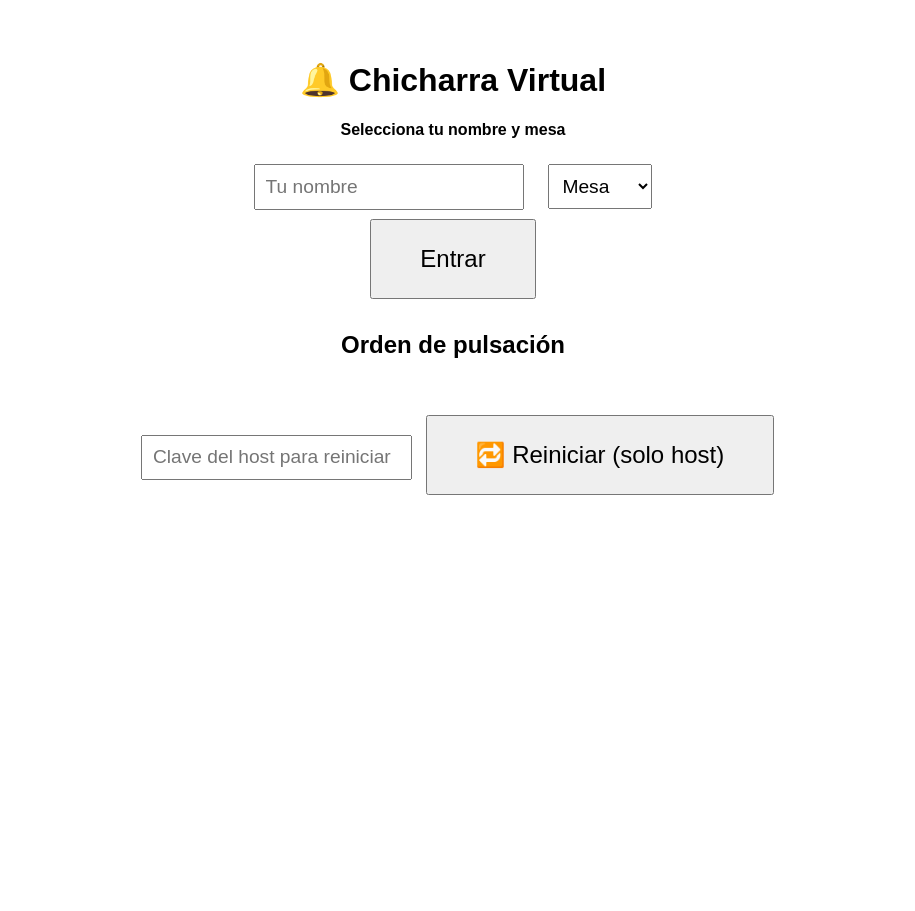
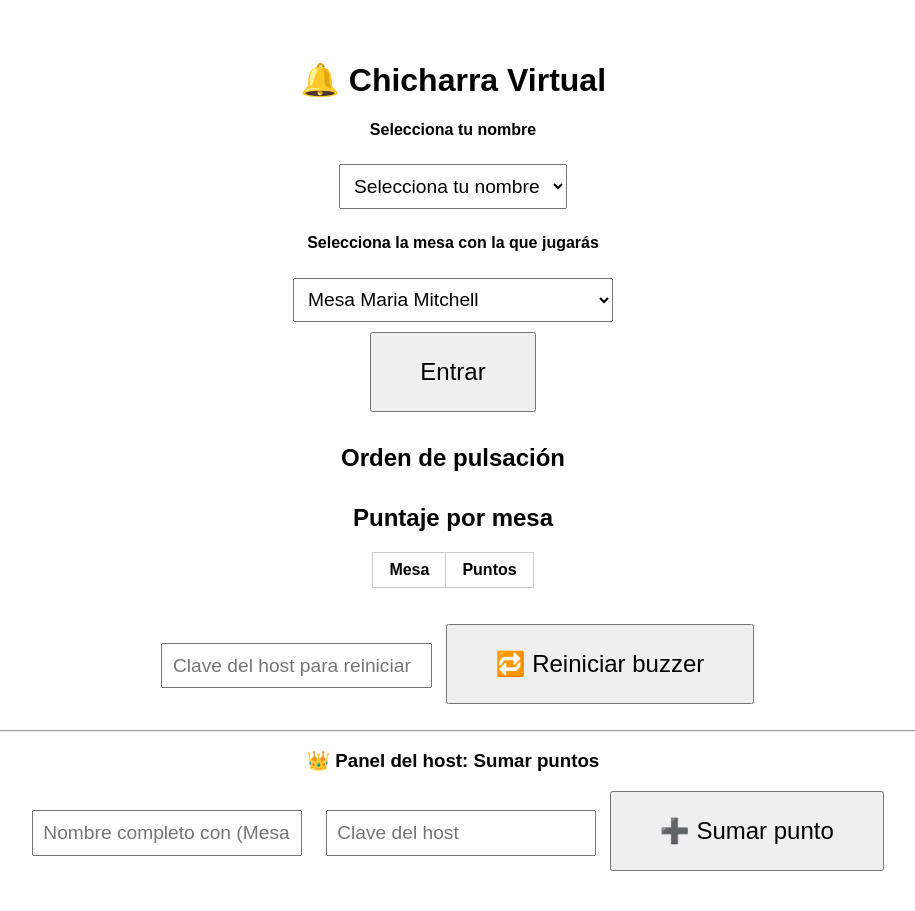
Before and after one commit to karinavallejos/cumplepyk, a Flask app: page / in a window 1280 px wide. Shown: the whole page, without its empty margins (187-1102 px from the left). Before the commit the page ends 495 px from the top, so only its background shows below. Run offline with Flask 3, Linux system fonts and the light colour scheme; data that the repository does not hold is empty.

Commit message:
index.html

```diff
--- a/templates/index.html
+++ b/templates/index.html
@@ -8,22 +8,84 @@
         button { padding: 1em 2em; font-size: 1.5em; }
         input, select { font-size: 1.2em; padding: 0.5em; margin: 0.5em; }
         .ranking { margin-top: 2em; }
+        table { margin: auto; border-collapse: collapse; }
+        th, td { border: 1px solid #ccc; padding: 8px 16px; }
     </style>
 </head>
 <body>
     <h1>🔔 Chicharra Virtual</h1>
 
     <div id="registro">
-        <p><strong>Selecciona tu nombre y mesa</strong></p>
-        <input id="nombre" placeholder="Tu nombre">
+        <p><strong>Selecciona tu nombre</strong></p>
+        <select id="nombre">
+            <option disabled selected>Selecciona tu nombre</option>
+            <optgroup label="Maria Mitchell">
+                <option>Karina</option>
+                <option>Poly</option>
+                <option>Mariana</option>
+                <option>Arturo</option>
+                <option>Mike</option>
+                <option>Isi</option>
+                <option>Tito</option>
+                <option>Katthy</option>
+            </optgroup>
+            <optgroup label="Caroline Herschel">
+                <option>Inés</option>
+                <option>Angela</option>
+                <option>Loreto</option>
+                <option>Daisy</option>
+                <option>Jaime</option>
+                <option>Myriam</option>
+                <option>M.Elena</option>
+            </optgroup>
+            <optgroup label="Annie Jump Cannon">
+                <option>Cristian</option>
+                <option>Coté</option>
+                <option>Tabi</option>
+                <option>Danny</option>
+                <option>Max</option>
+                <option>Tati</option>
+            </optgroup>
+            <optgroup label="Jocelyn Bell Burnell">
+                <option>Lis</option>
+                <option>Yossebann</option>
+                <option>Cata</option>
+                <option>Tamara</option>
+                <option>Diego</option>
+                <option>Nacha</option>
+                <option>Pipe</option>
+            </optgroup>
+            <optgroup label="Cecilia Payne-Gaposchkin">
+                <option>Pame</option>
+                <option>Pedro</option>
+                <option>Loro</option>
+                <option>David</option>
+                <option>Jorge</option>
+                <option>Coni</option>
+                <option>Carla</option>
+                <option>Damian</option>
+            </optgroup>
+            <optgroup label="Henrietta Swan Leavitt">
+                <option>Manu</option>
+                <option>Maruan</option>
+                <option>Ali</option>
+                <option>Dayanne</option>
+                <option>Eduardo</option>
+                <option>Rolando</option>
+                <option>Javi</option>
+            </optgroup>
+        </select>
+
+        <p><strong>Selecciona la mesa con la que jugarás</strong></p>
         <select id="mesa">
-            <option disabled selected>Mesa</option>
-            <option>Mesa 1</option>
-            <option>Mesa 2</option>
-            <option>Mesa 3</option>
-            <option>Mesa 4</option>
-            <option>Mesa 5</option>
+            <option>Mesa Maria Mitchell</option>
+            <option>Mesa Caroline Herschel</option>
+            <option>Mesa Annie Jump Cannon</option>
+            <option>Mesa Jocelyn Bell Burnell</option>
+            <option>Mesa Cecilia Payne-Gaposchkin</option>
+            <option>Mesa Henrietta Swan Leavitt</option>
         </select><br>
+
         <button onclick="guardarDatos()">Entrar</button>
     </div>
 
@@ -40,12 +102,20 @@
         <ul id="lista"></ul>
     </div>
 
+    <div class="ranking">
+        <h2>Puntaje por mesa</h2>
+        <table id="tablaPuntos">
+            <thead><tr><th>Mesa</th><th>Puntos</th></tr></thead>
+            <tbody></tbody>
+        </table>
+    </div>
+
     <script>
         function guardarDatos() {
             const nombre = document.getElementById("nombre").value.trim();
             const mesa = document.getElementById("mesa").value;
-            if (!nombre || mesa === "Mesa") {
-                alert("Completa tu nombre y selecciona una mesa.");
+            if (!nombre || !mesa) {
+                alert("Debes seleccionar tu nombre y mesa.");
                 return;
             }
             const usuario = `${nombre} (${mesa})`;
@@ -73,6 +143,16 @@
                 li.textContent = `${index + 1}. ${item.nombre} - ${item.hora}`;
                 lista.appendChild(li);
             });
+
+            const puntosRes = await fetch("/puntos");
+            const puntos = await puntosRes.json();
+            const tabla = document.querySelector("#tablaPuntos tbody");
+            tabla.innerHTML = "";
+            for (let mesa in puntos) {
+                const fila = document.createElement("tr");
+                fila.innerHTML = `<td>${mesa}</td><td>${puntos[mesa]}</td>`;
+                tabla.appendChild(fila);
+            }
         }
 
         mostrarBuzzer();
@@ -82,7 +162,15 @@
     <br><br>
     <form action="/reset" method="post">
         <input type="password" name="clave" placeholder="Clave del host para reiniciar">
-        <button type="submit">🔁 Reiniciar (solo host)</button>
+        <button type="submit">🔁 Reiniciar buzzer</button>
+    </form>
+
+    <br><hr>
+    <h3>👑 Panel del host: Sumar puntos</h3>
+    <form action="/sumar" method="post">
+        <input name="jugador" placeholder="Nombre completo con (Mesa)">
+        <input type="password" name="clave" placeholder="Clave del host">
+        <button type="submit">➕ Sumar punto</button>
     </form>
 
 </body>
```
